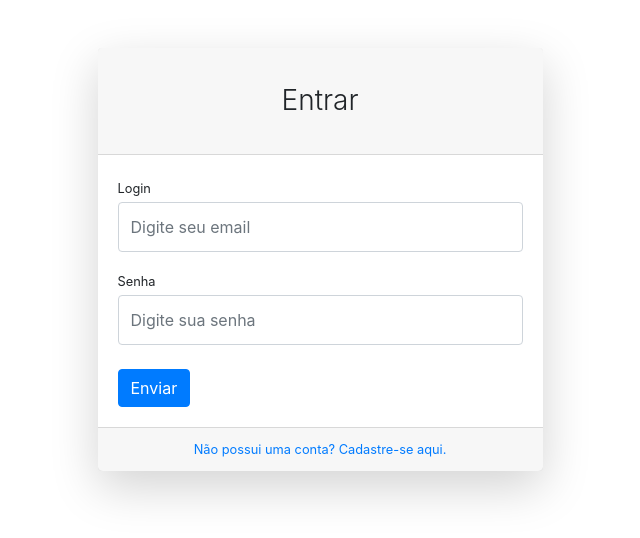
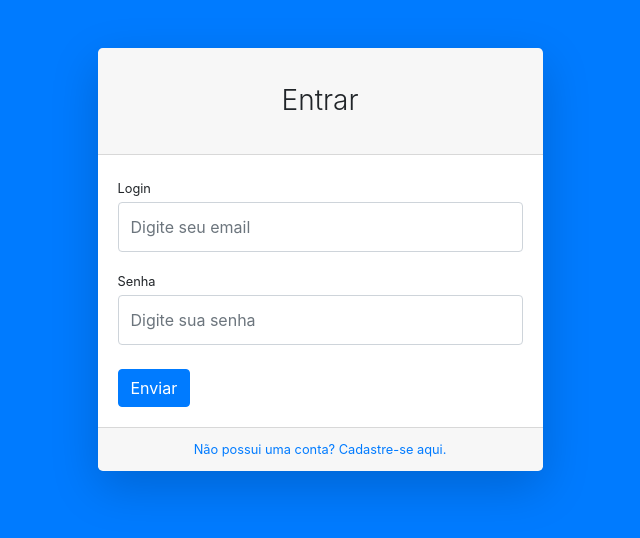
Before and after one commit to gustavo-medeiros18/clientes-app, an Angular app: page /login in a window 1280 px wide. Shown: the top 538 px of the page, without its empty margins (320-960 px from the left). Built offline with nearby package versions, Linux system fonts and the light colour scheme.

Commit message:
Refactors login component template for improved structure and styling

```diff
--- a/src/app/login/login.component.html
+++ b/src/app/login/login.component.html
@@ -1,3 +1,4 @@
+<div class="bg-primary">
   <div id="layoutAuthentication">
     <div id="layoutAuthentication_content">
       <main>
@@ -26,6 +27,7 @@
                       <input
                         type="text"
                         name="username"
+                        autocomplete="off"
                         [(ngModel)]="username"
                         class="form-control py-4"
                         placeholder="Digite seu email"
@@ -89,3 +91,4 @@
       </main>
     </div>
   </div>
+</div>
```
Lines whose indentation alone changed are shown as unchanged.
